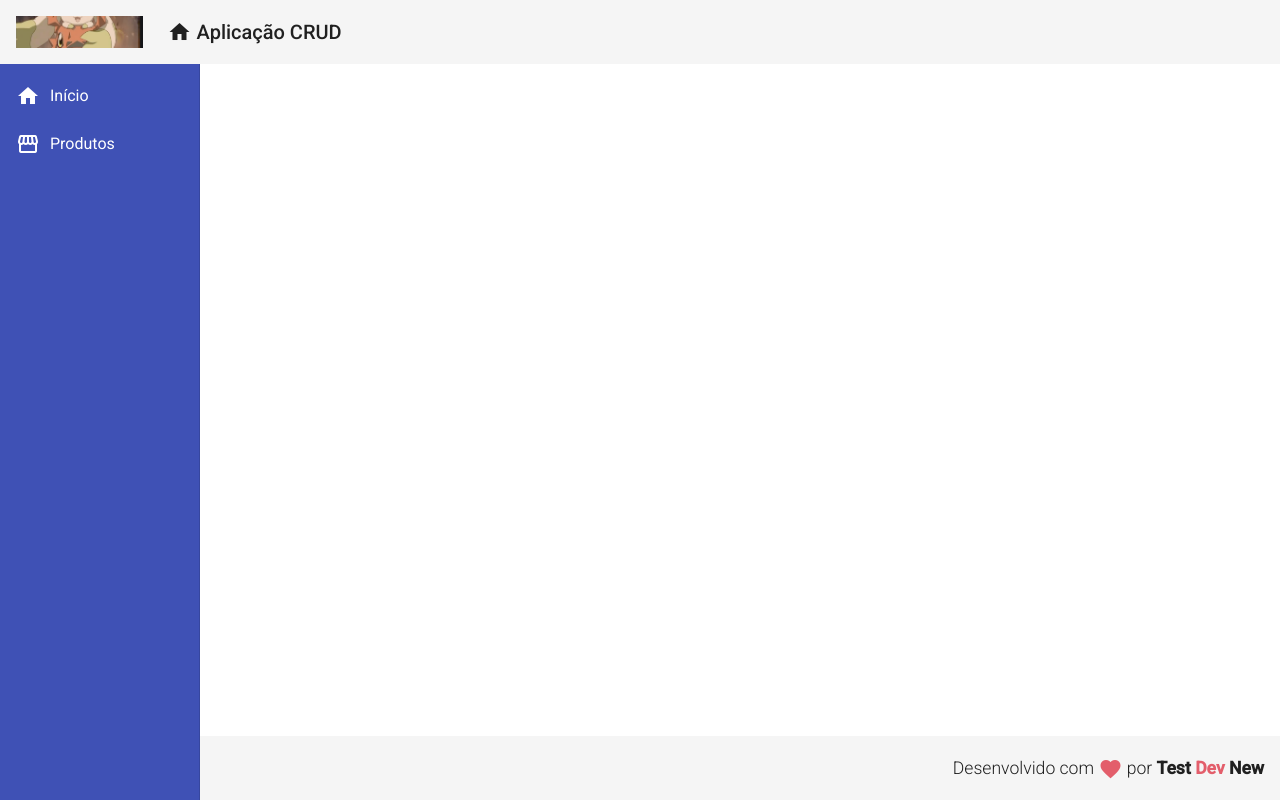
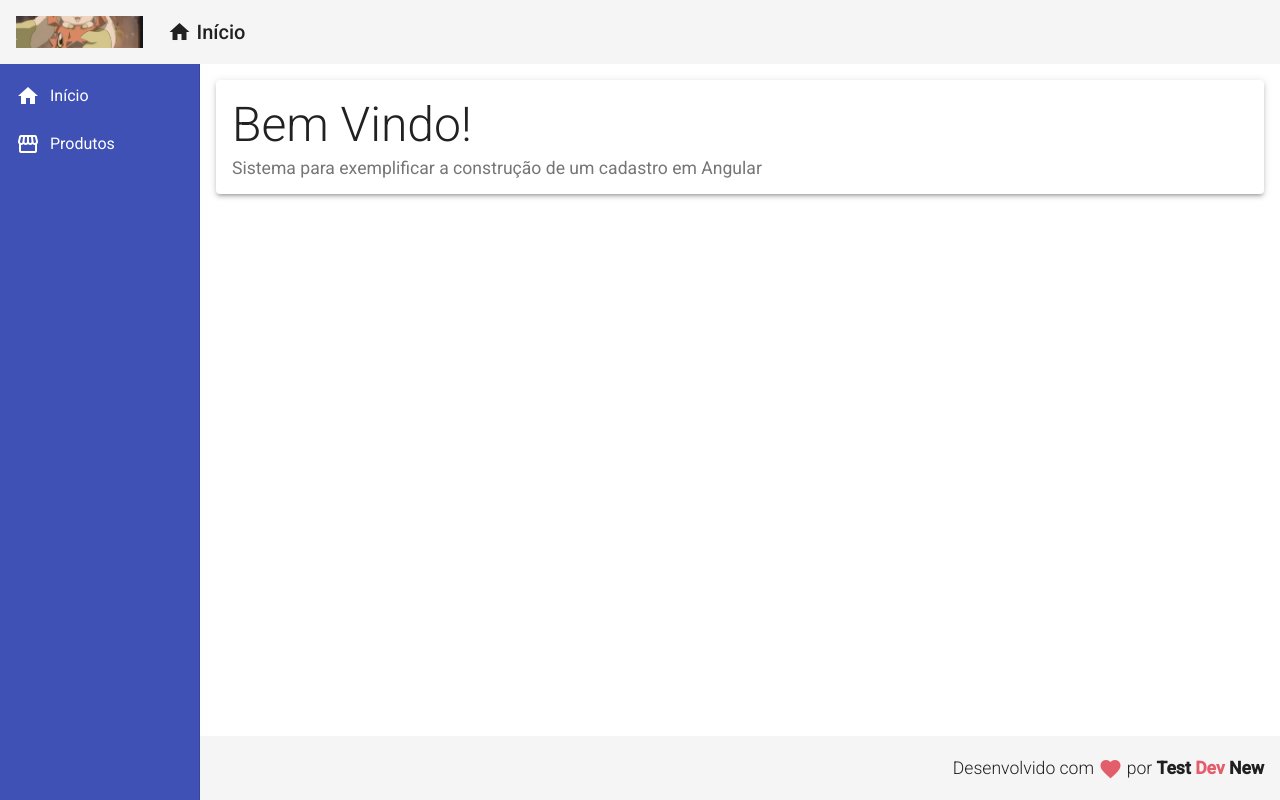
Before and after one commit to henriquemj/angular_cod, an Angular app in the folder crud/frontend/: page / in a window 1280 px wide. Built offline with nearby package versions, Linux system fonts and the light colour scheme.

Commit message:
home component / ajustes no css e html

```diff
--- a/crud/frontend/src/app/components/template/header/header.component.html
+++ b/crud/frontend/src/app/components/template/header/header.component.html
@@ -9,7 +9,7 @@
             <i class="material-icons">
                 home
             </i>
-            Aplicação CRUD
+            Início
         </a>
     </span>
 </mat-toolbar>
--- a/crud/frontend/src/app/components/template/nav/nav.component.css
+++ b/crud/frontend/src/app/components/template/nav/nav.component.css
@@ -10,3 +10,8 @@
 .sidenav i {
     padding-right: 10px;
 }
+
+.content {
+    padding: 16px;
+    background-color: #FFF;
+}
--- a/crud/frontend/src/app/components/template/nav/nav.component.html
+++ b/crud/frontend/src/app/components/template/nav/nav.component.html
@@ -16,4 +16,7 @@
             </a>
         </mat-nav-list>
     </mat-sidenav>
+    <mat-sidenav-content class="content">
+        <app-home></app-home>
+    </mat-sidenav-content>
 </mat-sidenav-container>
--- /dev/null
+++ b/crud/frontend/src/app/views/home/home.component.css
@@ -0,0 +1,9 @@
+.home .title {
+    font-size: 3rem;
+    font-weight: 300;
+    line-height: 1.2;
+}
+
+.home .subtitle {
+    font-size: 1.1rem;
+}
--- /dev/null
+++ b/crud/frontend/src/app/views/home/home.component.html
@@ -0,0 +1,8 @@
+<mat-card class="home mat-elevation-z3">
+    <mat-card-title class="title">
+        Bem Vindo!
+    </mat-card-title>
+    <mat-card-subtitle class="subtitle">
+        Sistema para exemplificar a construção de um cadastro em Angular
+    </mat-card-subtitle>
+</mat-card>
--- /dev/null
+++ b/crud/frontend/src/app/views/home/home.component.ts
@@ -0,0 +1,15 @@
+import { Component, OnInit } from '@angular/core';
+
+@Component({
+  selector: 'app-home',
+  templateUrl: './home.component.html',
+  styleUrls: ['./home.component.css']
+})
+export class HomeComponent implements OnInit {
+
+  constructor() { }
+
+  ngOnInit(): void {
+  }
+
+}
```
Also changed, not shown: crud/frontend/src/app/app.module.ts (+6 -2 lines).
